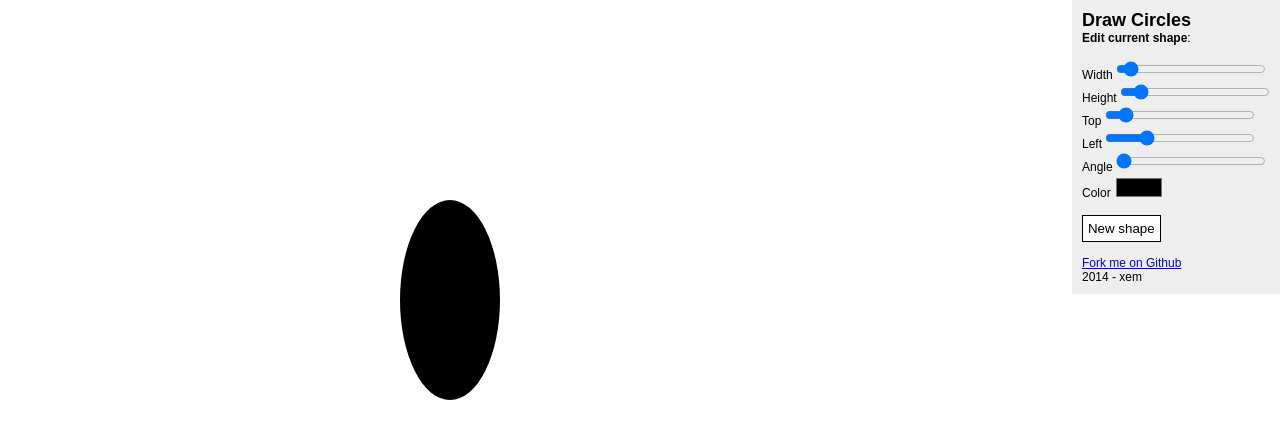
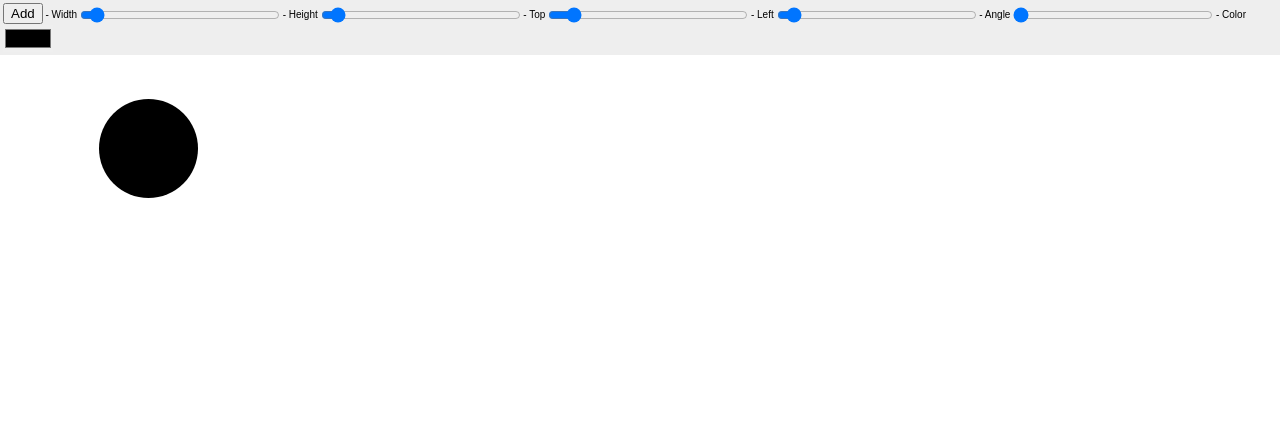
Before and after one commit to xem/drawcircles, a plain HTML site: page index.html in a window 1280 px wide. Drawn offline with Linux system fonts and the light colour scheme.

Commit message:
drawcircles: 909b

```diff
--- a/index.html
+++ b/index.html
@@ -1,51 +1 @@
-<body id=b>
-<style>
-  * { margin: 0; padding: 0; border: 0 }
-  header { font-size: 12px; position: fixed; top: 0; right: 0; background: #eee; padding: 10px; font-family: Arial }
-  input[type=range] { width: 150px; height: 20px }
-  button { padding: 5px; background: #fff; border: 1px solid }
-  div { position: absolute; border-radius: 50% }
-  #new { width: 100px; height: 200px; left: 400px; top: 200px; background: #000 }
-</style>
-<script>
-  n=function(){
-    document.getElementById("new").id="";
-    document.body.innerHTML+="<div id=new></div>";
-  }
-
-  onchange=function(){
-    document.getElementById("new").style.width = w.value+"px";
-    document.getElementById("new").style.height = h.value+"px";
-    document.getElementById("new").style.left = l.value;
-    document.getElementById("new").style.top = t.value;
-    document.getElementById("new").style.transform = "rotateZ(" + a.value + "deg)";
-    document.getElementById("new").style.webkitTransform = "rotateZ(" + a.value + "deg)";
-    document.getElementById("new").style.background = c.value;
-  }
-</script>
-<header>
-  <h2>Draw Circles</h2>
-  <b>Edit current shape</b>:
-  <br>
-  <br>
-  Width <input type=range min=1 max=2000 value=100 id=w>
-  <br>
-  Height <input type=range min=1 max=2000 value=200 id=h>
-  <br>
-  Top <input type=range min=1 max=2000 value=200 id=t>
-  <br>
-  Left <input type=range min=1 max=2000 value=500 id=l>
-  <br>
-  Angle <input type=range min=0 max=180 value=0 id=a>
-  <br>
-  Color <input type=color value=#000 id=c>
-  <br>
-  <br>
-  <button id=n onclick=n()>New shape</button>
-  <br>
-  <br>
-  <a href=//github.com/xem/drawcircles>Fork me on Github</a>
-  <br>
-  2014 - xem
-</header>
-<div id=new></div>
+<script>f=onload=onchange=function(){(s=(N=document.getElementById("n")).style).width=w.value+"px";s.height=h.value+"px";s.left=l.value;s.top=t.value;s.transform="rotateZ("+a.value+"deg)";s.mozTransform="rotateZ("+a.value+"deg)";s.webkitTransform="rotateZ("+a.value+"deg)";s.background=c.value}</script><style>*:not(button){margin:0;padding:0;border:0;vertical-align:middle}c{font:10px Arial;position:fixed;width:100%;background:#eee;padding:3px}input[type=range]{width:200px;height:20px}p{position:absolute;border-radius:50%}</style><c><button id=d onclick='n.id="";b.innerHTML+="<p id=n>";f()'>Add</button> - Width <input type=range max=2000 value=99 id=w> - Height <input type=range max=2000 value=99 id=h> - Top <input type=range max=1000 value=99 id=t> - Left <input type=range max=2000 value=99 id=l> - Angle <input type=range max=180 value=0 id=a> - Color <input type=color id=c></c><b id=b>lol<p id=n>
```
